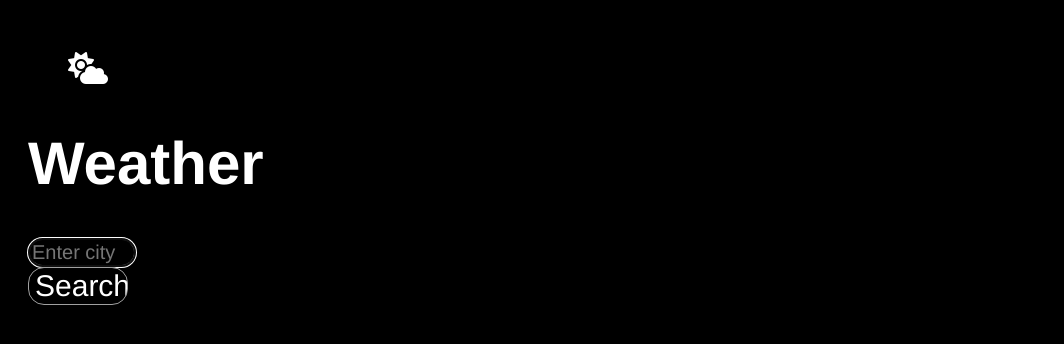
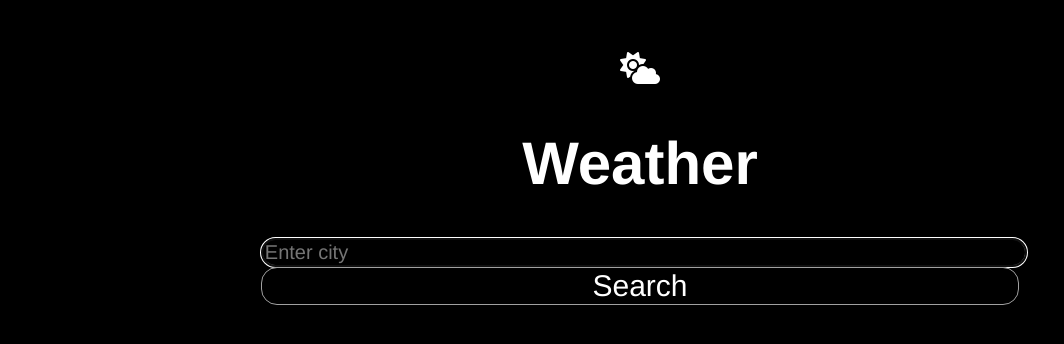
Before and after one commit to dim-tsoukalas/weather-api, a plain HTML site: page index.html in a window 1280 px wide. Shown: the whole page, without its empty margins (0-1064 px from the left). Drawn offline with nearby package versions, Linux system fonts and the light colour scheme.

Commit message:
Change some settings.

```diff
--- a/resources/css/style.css
+++ b/resources/css/style.css
@@ -88,25 +88,21 @@ h1,
 }
 
 .display .box {
-  display:flex;
+  display: flex;
   align-items: center;
   justify-content: space-evenly;
 }
 
 .box :first-child {
-  align-self:center;
+  align-self: center;
 }
 
 .box :last-child {
-  align-self:center;
+  align-self: center;
 }
 
-@media screen and (min-width: 600px){
-
 /* For mobile phones: */
-  * {
-    width: 100px;
-  }
+@media screen and (min-width: 600px) {
 
   .container-fluid .main .inputs #search,
   .container-fluid .main .inputs #cityinput {
```
Lines whose indentation alone changed are shown as unchanged.
